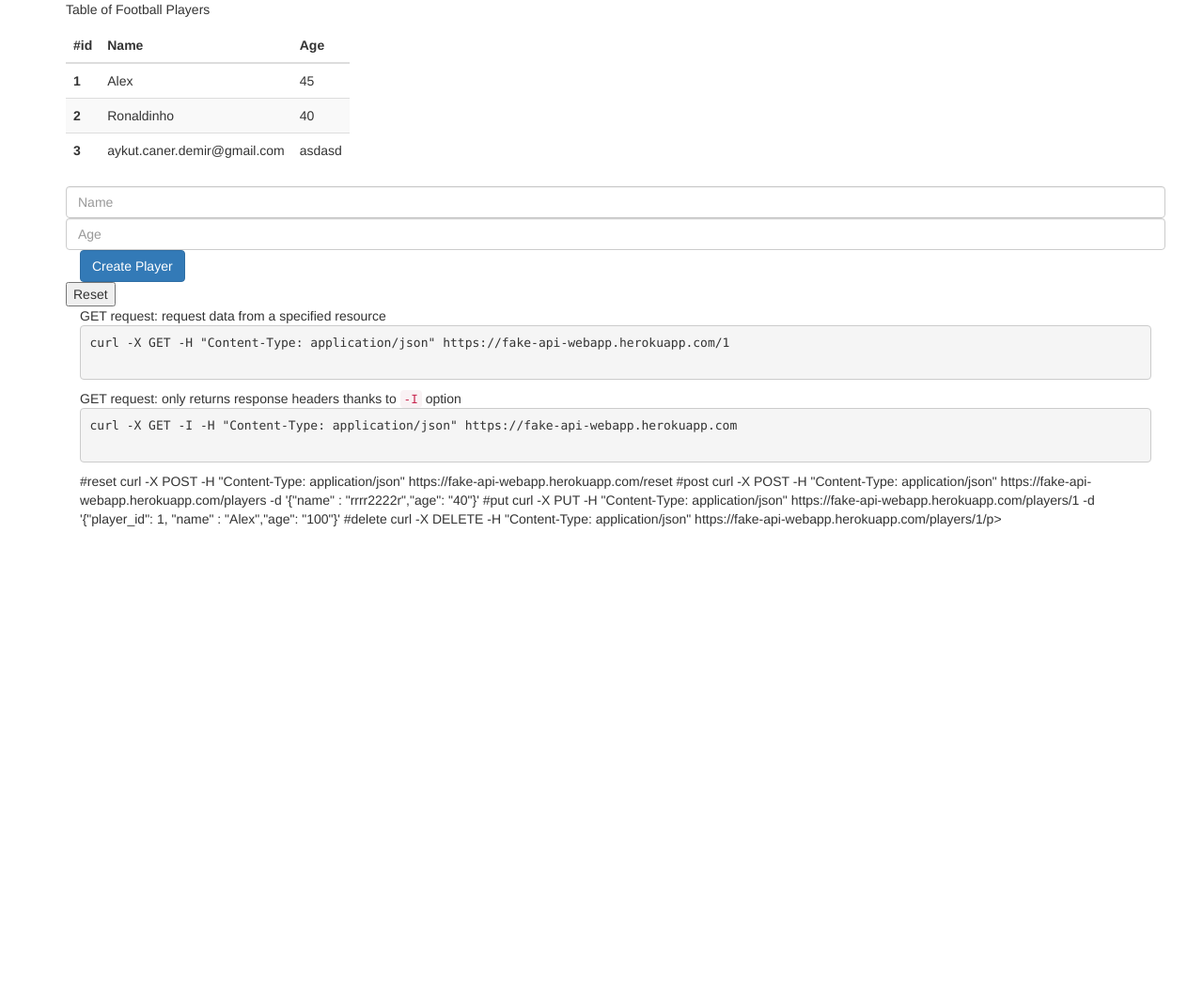
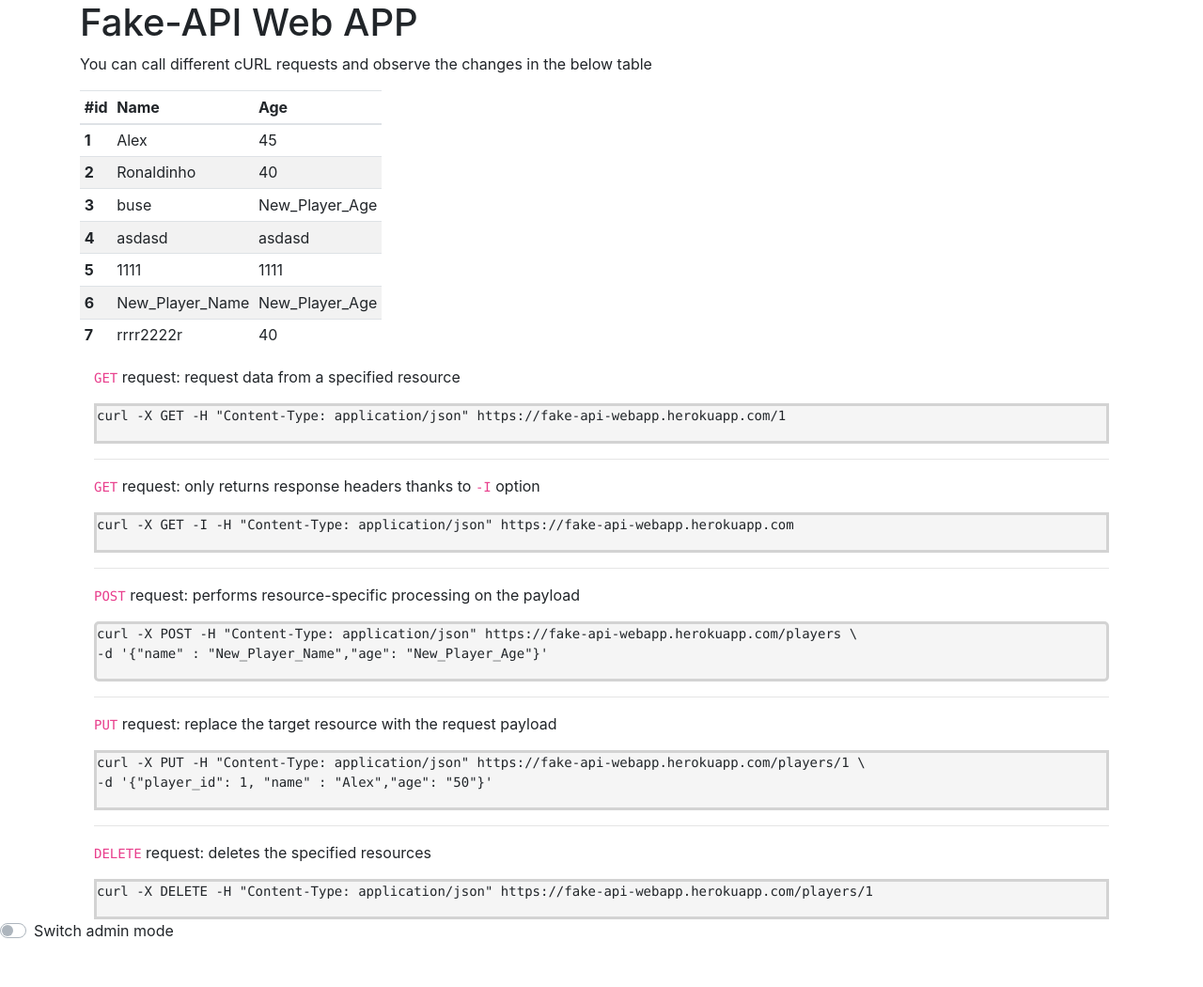
Before and after one commit to AykCanDem/fake-api-webapp, a Flask app: page / in a window 1280 px wide. Shown: the whole page at 94% size. Before the commit the page ends 560 px from the top, so only its background shows below. Run offline with Flask 2, Linux system fonts and the light colour scheme; some libraries are stand-ins or nearby versions.

Commit message:
admin section, code help

```diff
--- a/app.py
+++ b/app.py
@@ -10,8 +10,6 @@ app = Flask(__name__)
 api = Api(app)
 
 def read_data():
-
-
     with open("data.json", "r") as d:
         data = json.load(d)
 
@@ -19,9 +17,15 @@ def read_data():
 
 data = read_data()
 
+admin_mode = 0
+
+
+
+
+
 @app.route("/")
 def home():
-    return render_template("/index.html", data=data["players"])
+    return render_template("/index.html", data=data["players"], admin_mode=admin_mode)
 
 
 
@@ -35,6 +39,17 @@ def reset():
     return redirect("/")
     #return render_template("/index.html", data=data["players"])
 
+
+@app.route("/switch_mode", methods = ["POST"])
+def switch_mode():
+    global admin_mode
+    if admin_mode == 1:
+        admin_mode = 0
+    else:
+        admin_mode = 1
+
+    return redirect("/")
+    #return render_template("/index.html", data=data["players"])
 
 
 class Players(Resource):
--- a/data.json
+++ b/data.json
@@ -1 +1 @@
-{"players": [{"player_id": 1, "name": "Alex", "age": "45"}, {"player_id": 2, "name": "Ronaldinho", "age": "40"}, {"name": "aykut.caner.demir@gmail.com", "age": "asdasd", "player_id": 3}]}
+{"players": [{"player_id": 1, "name": "Alex", "age": "45"}, {"player_id": 2, "name": "Ronaldinho", "age": "40"}, {"name": "buse", "age": "New_Player_Age", "player_id": 3}, {"name": "asdasd", "age": "asdasd", "player_id": 4}, {"name": "1111", "age": "1111", "player_id": 5}, {"name": "New_Player_Name", "age": "New_Player_Age", "player_id": 6}, {"name": "rrrr2222r", "age": "40", "player_id": 7}]}
--- a/templates/index.html
+++ b/templates/index.html
@@ -5,7 +5,8 @@
     <title>Fake-API Home Page</title>
     <meta charset="utf-8">
     <meta name="viewport" content="width=device-width, initial-scale=1">
-    <link rel="stylesheet" href="https://maxcdn.bootstrapcdn.com/bootstrap/3.4.1/css/bootstrap.min.css">
+    <link rel="stylesheet" href="https://stackpath.bootstrapcdn.com/bootstrap/4.3.1/css/bootstrap.min.css"
+        integrity="sha384-ggOyR0iXCbMQv3Xipma34MD+dH/1fQ784/j6cY/iJTQUOhcWr7x9JvoRxT2MZw1T" crossorigin="anonymous">
     <script src="https://ajax.googleapis.com/ajax/libs/jquery/3.5.1/jquery.min.js"></script>
     <script src="https://maxcdn.bootstrapcdn.com/bootstrap/3.4.1/js/bootstrap.min.js"></script>
 </head>
@@ -14,7 +15,8 @@
 
 
     <div class="container">
-        <p>Table of Football Players</p>
+        <h1>Fake-API Web APP</h1>
+        <p>You can call different cURL requests and observe the changes in the below table</p>
         <div style="width:20%">
             <table class="table table-striped table-hover table-sm">
                 <thead>
@@ -24,35 +26,95 @@
                         <th scope="col">Age</th>
                     </tr>
                 </thead>
-
-
                 <tbody>
                     <tr>
-                        {% for item in data %}
+                    {% for item in data %}
                     <tr>
                         <th scope="row">{{item.player_id}}</th>
                         <td>{{item.name}}</td>
                         <td>{{item.age}}</td>
-
                     </tr>
-
                     {% endfor %}
-
-
                 </tbody>
-
-
             </table>
         </div>
 
+        <div class="container bcontent">
 
+            <p><code>GET</code> request: request data from a specified resource</p>
+            <div style="background-color:whitesmoke; border-style: solid; border-color: lightgrey">
+                <pre>curl -X GET -H "Content-Type: application/json" https://fake-api-webapp.herokuapp.com/1</pre>
+            </div>
+
+            <hr>
+
+            <p><code>GET</code> request: only returns response headers thanks to <code>-I</code> option</p>
+            <div style="background-color:whitesmoke; border-style: solid; border-color: lightgrey">
+                <pre>curl -X GET -I -H "Content-Type: application/json" https://fake-api-webapp.herokuapp.com</pre>
+            </div>
+
+            <hr>
+
+            <p><code>POST</code> request: performs resource-specific processing on the payload</p>
+            <div style="background-color:whitesmoke; border-style: solid; border-color: lightgrey; border-radius: 5px">
+                <pre>curl -X POST -H "Content-Type: application/json" https://fake-api-webapp.herokuapp.com/players \
+-d '{"name" : "New_Player_Name","age": "New_Player_Age"}'</pre>
+            </div>
+
+            <hr>
+
+            <p><code>PUT</code> request: replace the target resource with the request payload</p>
+            <div style="background-color:whitesmoke; border-style: solid; border-color: lightgrey">
+                <pre>curl -X PUT -H "Content-Type: application/json" https://fake-api-webapp.herokuapp.com/players/1 \
+-d '{"player_id": 1, "name" : "Alex","age": "50"}'</pre>
+            </div>
+
+            <hr>
+
+            <p><code>DELETE</code> request: deletes the specified resources</p>
+            <div style="background-color:whitesmoke; border-style: solid; border-color: lightgrey">
+                <pre>curl -X DELETE -H "Content-Type: application/json" https://fake-api-webapp.herokuapp.com/players/1</pre>
+            </div>
+
+        </div>
+
+    </div>
+
+
+    <form action="/switch_mode" method="post">
+        <div class="custom-control custom-switch">
+            <!-- javascript based form submit is implemented with this.form.submit()-->
+            {% if admin_mode ==1 %}
+            <input type="checkbox" class="custom-control-input" id="customSwitch1" onChange="this.form.submit()"
+                checked>
+            {% else %}
+            <input type="checkbox" class="custom-control-input" id="customSwitch1" onChange="this.form.submit()">
+            {% endif %}
+
+
+            <label class="custom-control-label" for="customSwitch1">Switch admin mode</label>
+        </div>
+    </form>
+
+
+
+
+
+
+
+    <br>
+    <br>
+
+
+    {% if admin_mode == 1 %}
+    <div>
         <form action="/players" method="post">
             <div class="container">
                 <div class="row">
-                    <div class="col-">
+                    <div class="col-sm">
                         <input type="text" class="form-control" name="name" placeholder="Name">
                     </div>
-                    <div class="col-">
+                    <div class="col-sm">
                         <input type="text" class="form-control" name="age" placeholder="Age">
                     </div>
                 </div>
@@ -65,33 +127,7 @@
         <form action="/reset" method="post">
             <button name="resetBtn" type="submit">Reset</button>
         </form>
-
-
-
-        <div class="container bcontent">
-            GET request: request data from a specified resource
-            <pre>
-curl -X GET -H "Content-Type: application/json" https://fake-api-webapp.herokuapp.com/1
-            </pre>
-            GET request: only returns response headers thanks to <code>-I</code> option
-            <pre>
-curl -X GET -I -H "Content-Type: application/json" https://fake-api-webapp.herokuapp.com
-            </pre>
-
-#reset
-curl -X POST -H "Content-Type: application/json" https://fake-api-webapp.herokuapp.com/reset
-
-#post
-curl -X POST -H "Content-Type: application/json" https://fake-api-webapp.herokuapp.com/players -d '{"name" : "rrrr2222r","age": "40"}'
-
-#put
-curl -X PUT -H "Content-Type: application/json" https://fake-api-webapp.herokuapp.com/players/1 -d '{"player_id": 1, "name" : "Alex","age": "100"}'
-
-#delete
-curl -X DELETE -H "Content-Type: application/json" https://fake-api-webapp.herokuapp.com/players/1/p>
-            </pre>
-            </div>
-
+        {% endif %}
     </div>
 
 </body>
```
Also changed, not shown: init_data.json (added, +14 -0 lines), templates/index_admin.html (added, +100 -0 lines).
